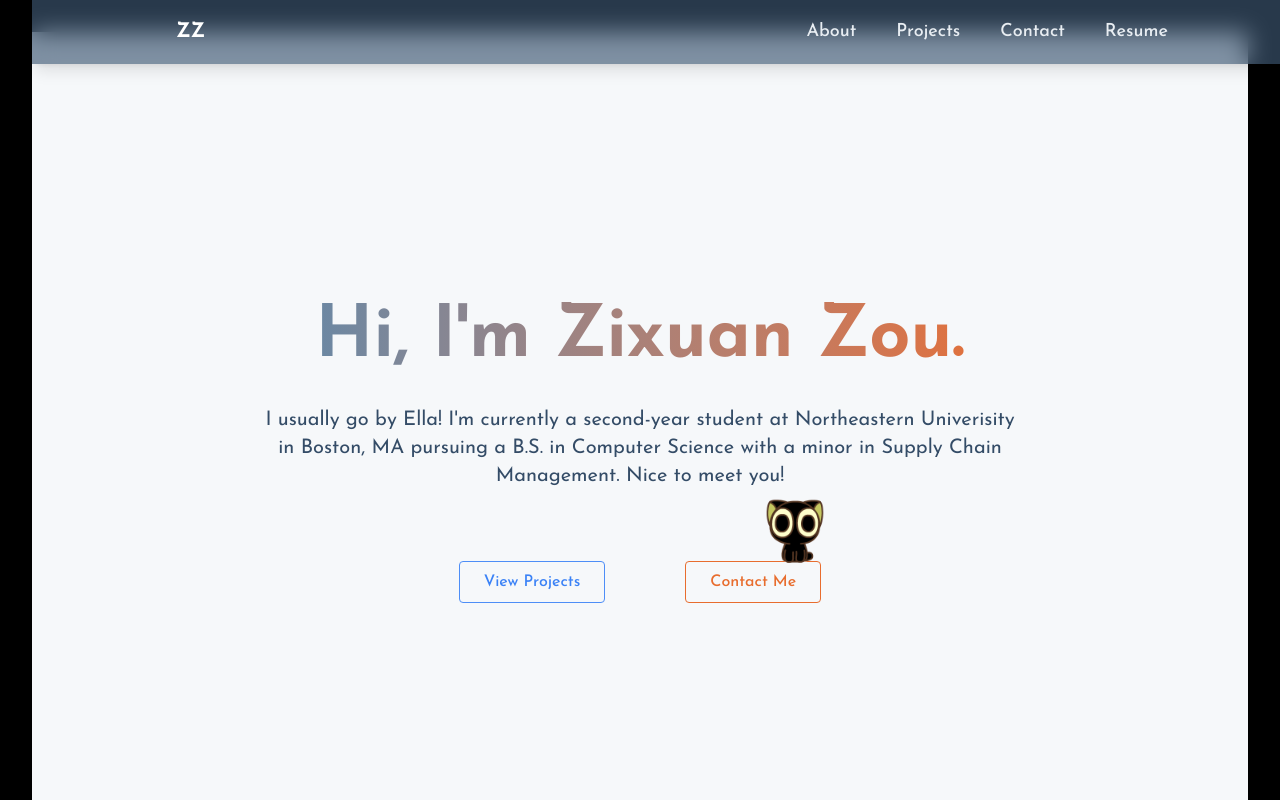
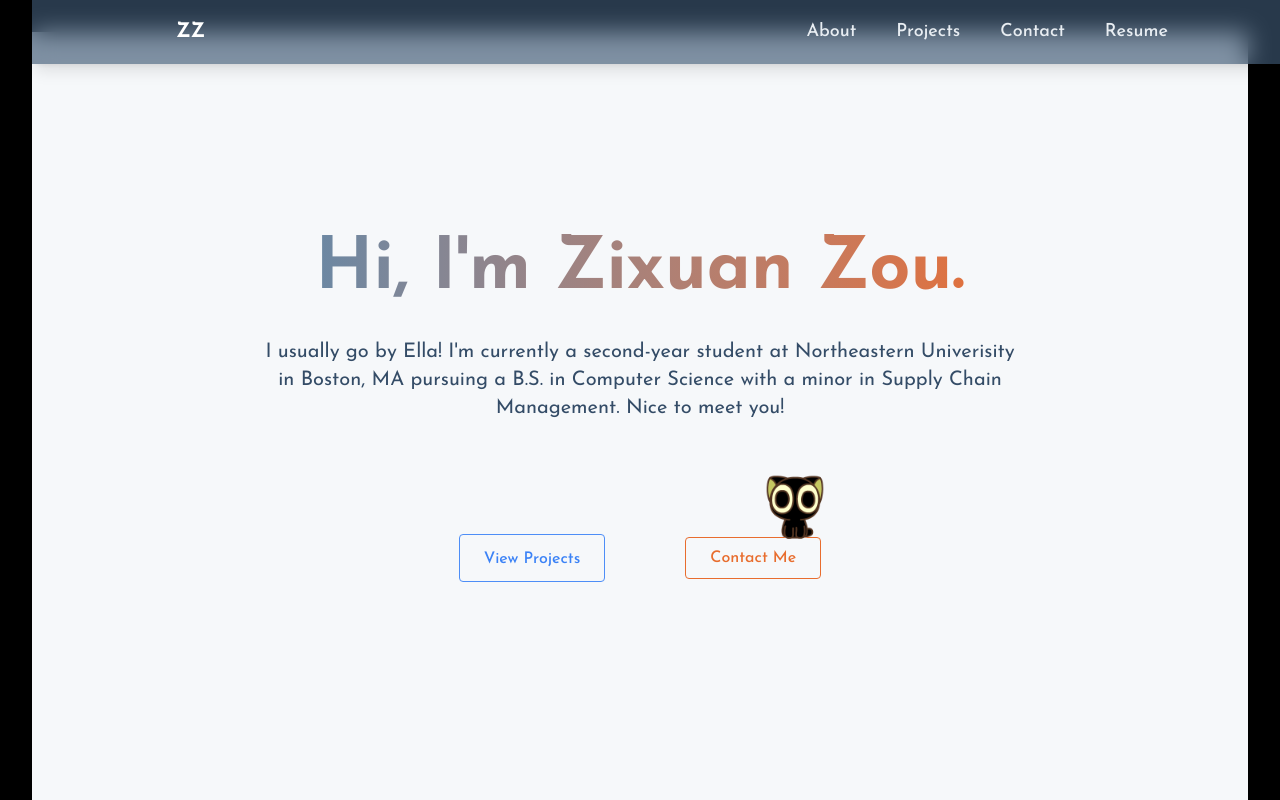
Before and after one commit to ezixuan27/ella_HOME, a React (Vite) app: page / in a window 1280 px wide. Shown: the top 800 px of the page. Built offline with nearby package versions, Linux system fonts and the light colour scheme.

Commit message:
updates to button layout

```diff
--- a/src/components/sections/Home.jsx
+++ b/src/components/sections/Home.jsx
@@ -16,7 +16,7 @@ export const Home = () => {
                     I'm currently a second-year student at Northeastern Univerisity in Boston, MA pursuing a B.S. in Computer Science
                     with a minor in Supply Chain Management. Nice to meet you!
                 </p>
-                <div className="flex-col justify-center items-center space-x-20 space-y-10 mt-20">
+                <div className="flex flex-col justify-center items-center space-y-20 py-20 md:flex-row md:space-x-20 md:space-y-0">
                     <a
                         href="#projects"
                         className="border border-[#4E8EF7] text-[#3B82F6] py-3 px-6 rounded font-medium
```
